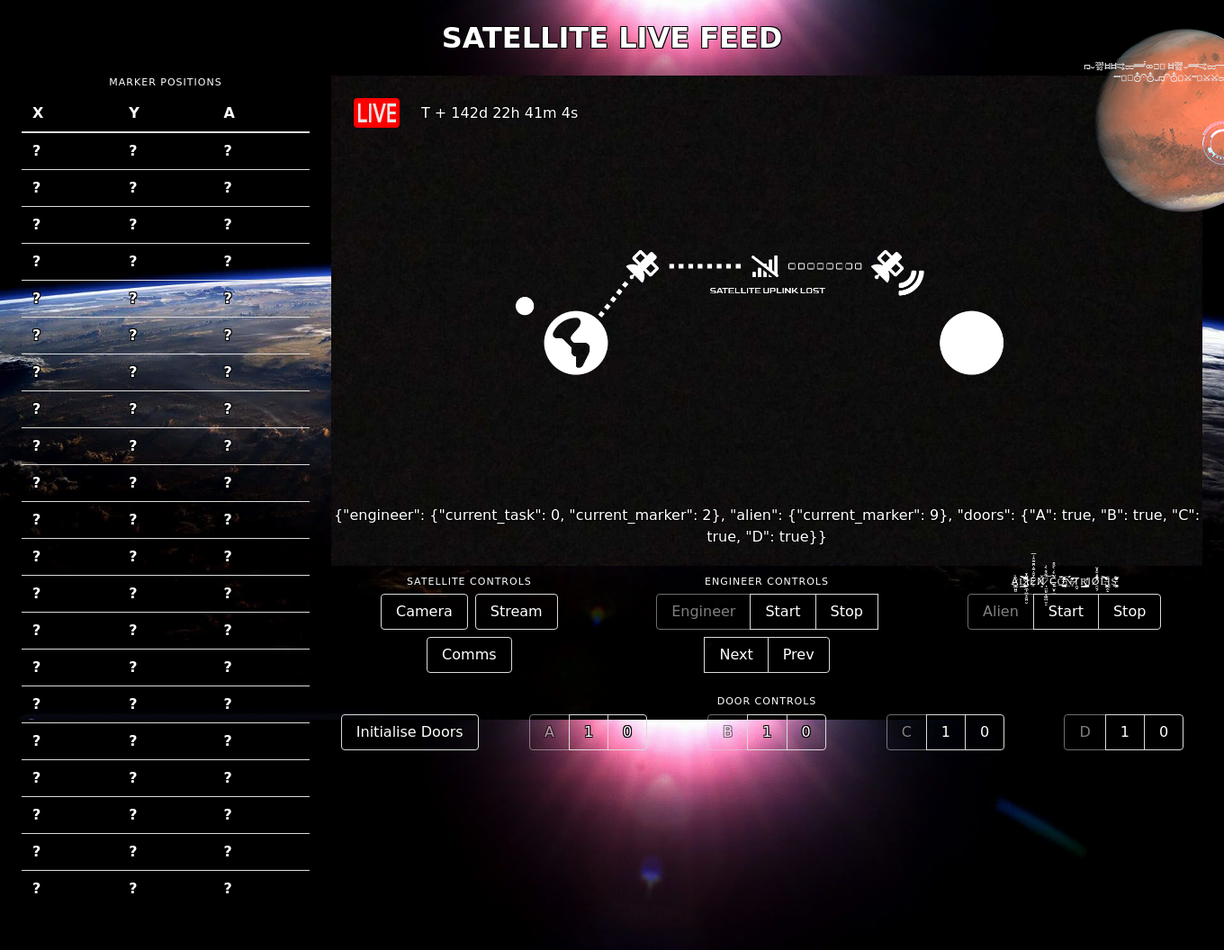
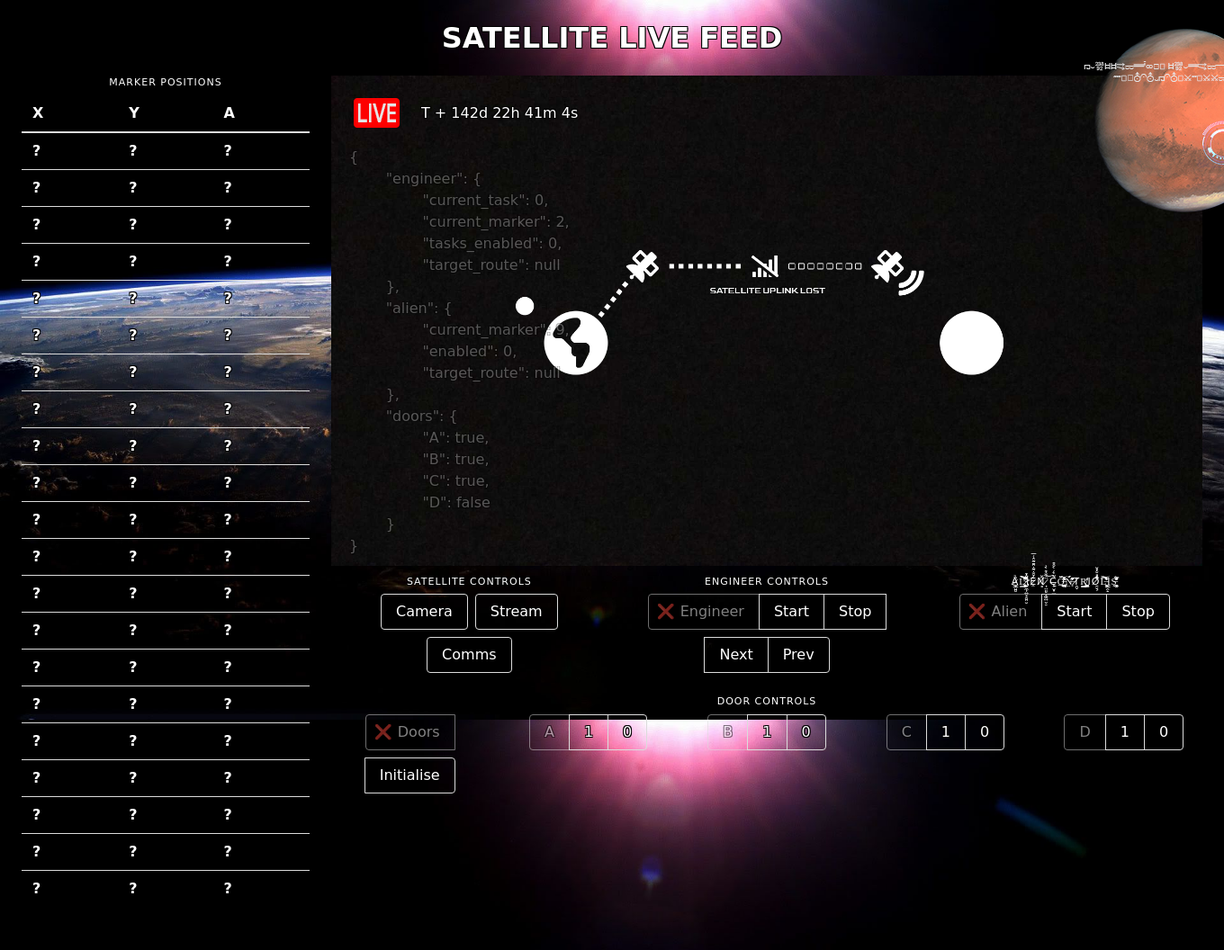
Before and after one commit to XDGFX/mech-2, a Flask app: page / in a window 1360 px wide; the page is wider, and only the part inside the window is pictured. Shown: that part at 90% size. Run offline with Flask 2, Linux system fonts and the light colour scheme; lists and menus that the app fills with data are empty; some libraries are stand-ins or nearby versions; some web fonts are replaced.

Commit message:
Add polling support for arduino connections

```diff
--- a/mars/static/style.css
+++ b/mars/static/style.css
@@ -38,3 +38,24 @@ html {
 .table th {
     color: white !important;
 }
+
+.button.is-connected {
+    background-color: deepskyblue !important;
+}
+
+.button.is-disconnected {
+    background-color: red !important;
+}
+
+#logic_container {
+    position: absolute;
+    width: 100%;
+    bottom: 0px;
+    padding: 20px;
+    opacity: 0.3;
+}
+
+#logic_container:hover {
+    opacity: 1;
+    background-color: black;
+}
--- a/mars/templates/index.html
+++ b/mars/templates/index.html
@@ -220,16 +220,17 @@
                         </script>
                     </figure>
 
-                    <div class="container has-text-centered" style="position: absolute; width: 100%; bottom: 20px;">
-                        <p id="logic">
-                            {"engineer": {"current_task": 0, "current_marker": 2}, "alien": {"current_marker": 9},
-                            "doors": {"A": true, "B": true, "C": true, "D": true}}
-                        </p>
+                    <div class="container" id="logic_container">
+                        <p id="logic" style="white-space:pre"></p>
 
                         <script>
+                            // Initialise element contents
+                            document.getElementById("logic").innerText = `{\n\t"engineer": {\n\t\t"current_task": 0,\n\t\t"current_marker": 2,\n\t\t"tasks_enabled": 0,\n\t\t"target_route": null\n\t},\n\t"alien": {\n\t\t"current_marker": 9,\n\t\t"enabled": 0,\n\t\t"target_route": null\n\t},\n\t"doors": {\n\t\t"A": true,\n\t\t"B": true,\n\t\t"C": true,\n\t\t"D": false\n\t}\n}`
+
+                            // Update element with new data
                             socket.on("update_logic", function (data) {
                                 markers = JSON.parse(data)
-                                document.getElementById("logic").innerHTML = data
+                                document.getElementById("logic").innerText = JSON.stringify(markers, null, "\t")
                             });
                         </script>
                     </div>
@@ -277,12 +278,31 @@
                                 <button class="button" onclick="reload_video_feed()">Stream</button>
                                 <button class="button" onclick="socket.emit('start_comms')">Comms</button>
                                 <!-- <button class="button" onclick="socket.emit('start_ui_logic')">Connect UI Logic</button> -->
+
                             </div>
                         </div>
                         <div class="column">
                             <h2 class="heading has-text-centered">Engineer Controls</h2>
                             <div class="buttons is-centered has-addons">
-                                <button class="button" disabled>Engineer</button>
+                                <button class="button" disabled>
+                                    <span class="icon" id="status_engineer">
+                                        ❌
+                                    </span>
+                                    <span>Engineer</span>
+                                </button>
+
+                                <script>
+                                    socket.on("status_engineer", function (data) {
+
+                                        element = document.getElementById("status_engineer")
+
+                                        if (data == "connected") {
+                                            element.innerText = "🔗"
+                                        } else {
+                                            element.innerText = "❌"
+                                        }
+                                    });
+                                </script>
                                 <button class="button" onclick="socket.emit('start_engineer')">Start</button>
                                 <button class="button" onclick="socket.emit('stop_engineer')">Stop</button>
                                 <button class="button" onclick="socket.emit('increment_engineer_task')">Next</button>
@@ -295,7 +315,26 @@
                                 ̷̙̤͈̠̗͚͍̬̠̈́̐͒̀͗͝Ċ̶̢̞̮͓̫́̃̀͑̀̊͒o̶̢̬̪̖͖̘̲͕̺̺͚͊́̈͌̈̌̆̇͛͒̍̇͘͜͝n̶̛̤͙͂́̍́̋̊̔̓͗́̒̾͒t̸̯̬̄ŗ̸̪̹̳̞̮̯̟͇̟̮̘̫̳͐͐̕ͅo̸̱̬̗͒̉̐̽̆̔̔̎̽l̶͉̦̗̳̭̯̝͋̆͋͐̑̅̔̔̒̏̒̒̉͘͝ͅş̵̛͎͚͚͉̮͉̑̊́͛̿̑̑͐
                             </h2>
                             <div class="buttons is-centered has-addons">
-                                <button class="button" disabled>Alien</button>
+                                <button class="button" disabled>
+                                    <span class="icon" id="status_alien">
+                                        ❌
+                                    </span>
+                                    <span>Alien</span>
+                                </button>
+
+                                <script>
+                                    socket.on("status_alien", function (data) {
+
+                                        element = document.getElementById("status_alien")
+
+                                        if (data == "connected") {
+                                            element.innerText = "🔗"
+                                        } else {
+                                            element.innerText = "❌"
+                                        }
+                                    });
+                                </script>
+
                                 <button class="button" onclick="socket.emit('start_alien')">Start</button>
                                 <button class="button" onclick="socket.emit('stop_alien')">Stop</button>
                             </div>
@@ -306,9 +345,28 @@
                     <h2 class="heading has-text-centered">Door Controls</h2>
                     <div class="columns">
                         <div class="column">
-                            <div class="buttons is-centered">
-                                <button class="button" onclick="socket.emit('initialise_doors')">Initialise
-                                    Doors</button>
+                            <div class="buttons is-centered has-addons">
+                                <button class="button" disabled>
+                                    <span class="icon" id="status_compound">
+                                        ❌
+                                    </span>
+                                    <span>Doors</span>
+                                </button>
+                                <script>
+                                    socket.on("status_compound", function (data) {
+
+                                        element = document.getElementById("status_compound")
+
+                                        if (data == "connected") {
+                                            element.innerText = "🔗"
+                                        } else {
+                                            element.innerText = "❌"
+                                        }
+                                    });
+                                </script>
+
+                                <button class="button" onclick="socket.emit('initialise_doors')">Initialise</button>
+
                             </div>
                         </div>
                         <div class="column">
```
Also changed, not shown: mars/coords.py (+9 -7 lines), mars/logic.py (+23 -5 lines), 1 other file.
